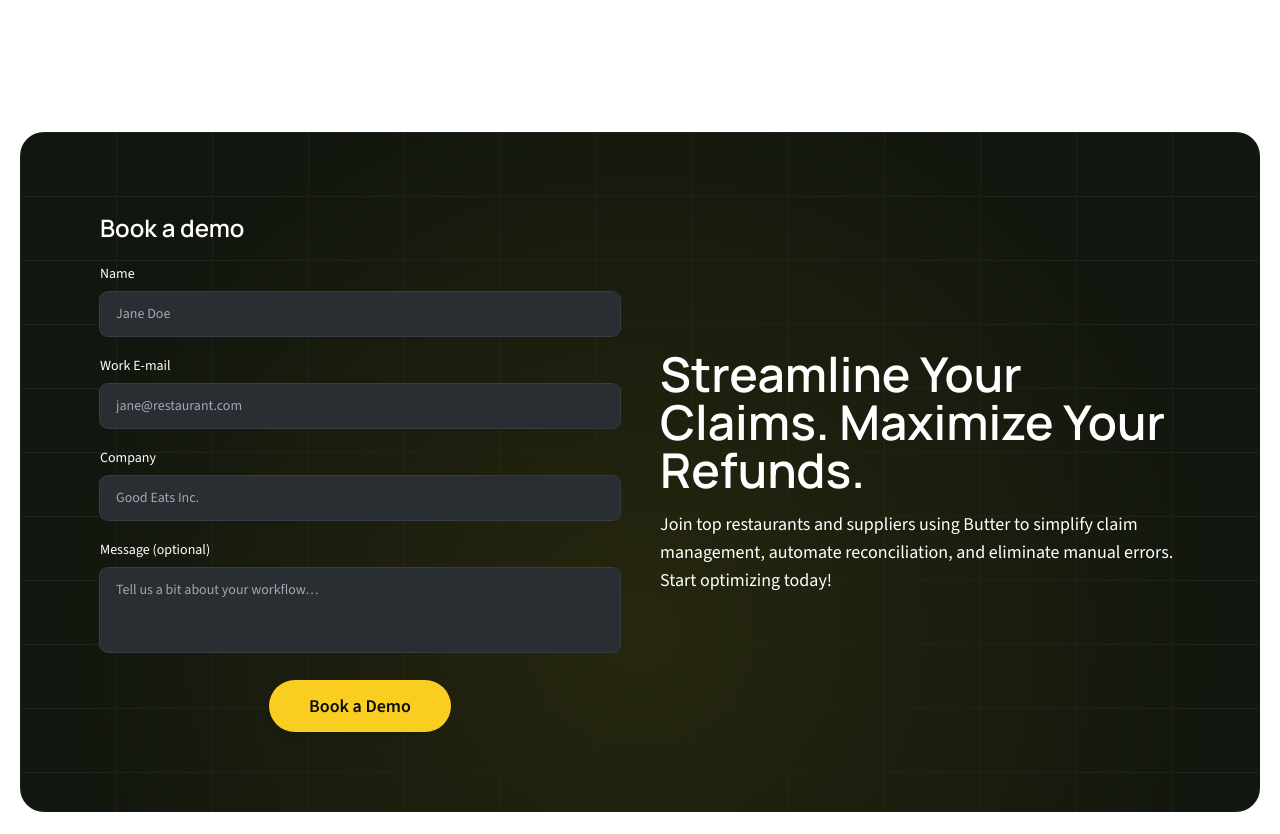
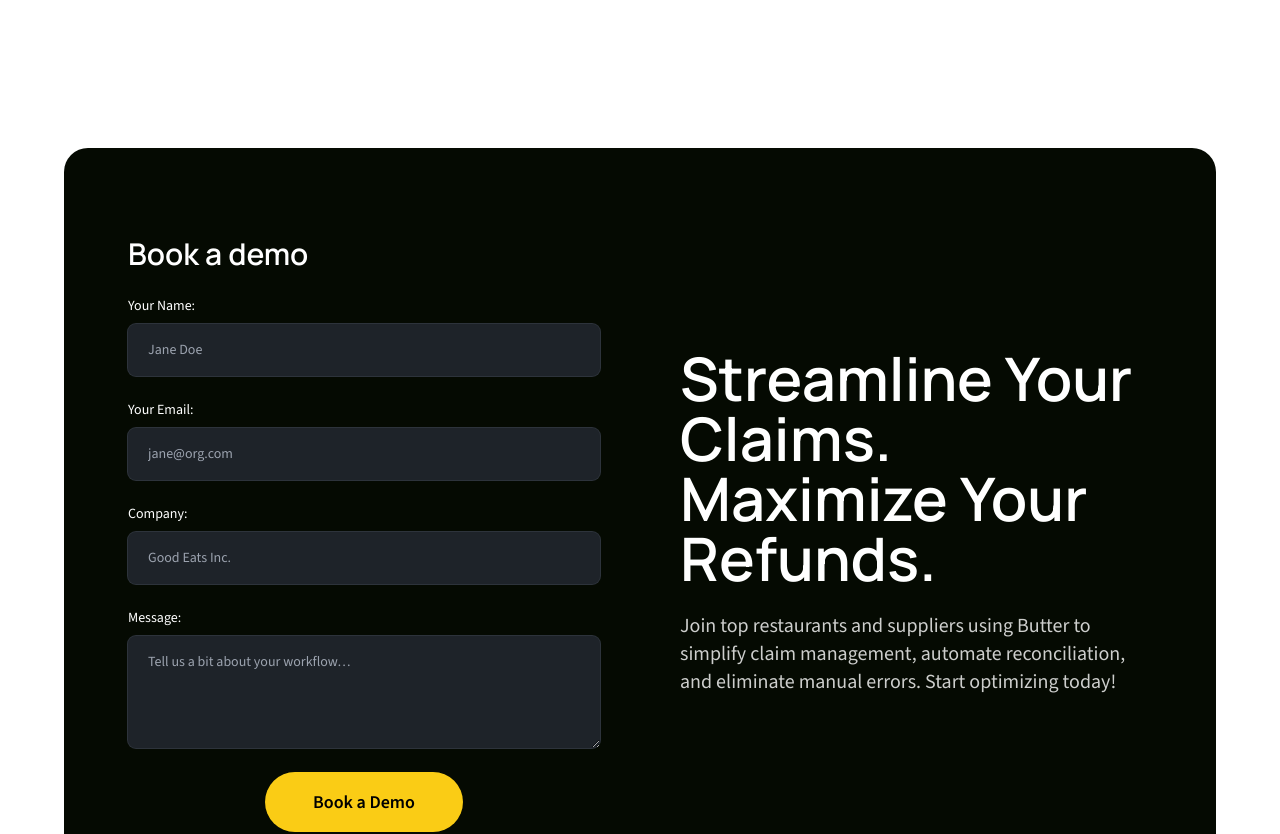
Before and after one commit to mahditasfin/butter-website-main, a Next.js app: page / in a window 1280 px wide. Shown: the part 4840-5674 px from the top of the page. Built offline with nearby package versions, Linux system fonts and the light colour scheme.

Commit message:
Update CTA.tsx

```diff
--- a/src/components/CTA.tsx
+++ b/src/components/CTA.tsx
@@ -1,110 +1,110 @@
 "use client";
 
+import { useState } from "react";
 import { ctaDetails } from "@/data/cta";
-import { useState } from "react";
 
 const CTA: React.FC = () => {
-  const [submitted, setSubmitted] = useState(false);
+  const [sent, setSent] = useState(false);
+  const [loading, setLoading] = useState(false);
+
+  const handleSubmit = async (e: React.FormEvent<HTMLFormElement>) => {
+    e.preventDefault();
+    setLoading(true);
+    const data = new FormData(e.currentTarget);
+    data.append("form-name", "demo");
+    await fetch("/", { method: "POST", body: data });
+    setSent(true);
+    setLoading(false);
+  };
 
   return (
-    <section id="cta" className="mt-10 mb-5 lg:my-20">
-      <div className="relative z-10 mx-auto rounded-3xl bg-[#050a02] bg-[linear-gradient(to_right,#12170f_1px,transparent_1px),linear-gradient(to_bottom,#12170f_1px,transparent_1px)] bg-[size:6rem_4rem] opacity-95">
-        {/* radial tint */}
-        <div className="absolute inset-0 rounded-3xl bg-[radial-gradient(circle_600px_at_50%_500px,#1C1C02,transparent)]" />
-
-        <div className="relative flex flex-col gap-10 px-6 py-12 text-white sm:px-10 sm:py-16 md:flex-row lg:px-20 lg:py-20">
-          {/* ────────── LEFT – FORM ────────── */}
+    <section id="cta" className="my-24">
+      <div className="mx-auto max-w-6xl rounded-3xl bg-[#050a02] p-14 lg:p-16 text-white">
+        <div className="flex flex-col gap-16 lg:gap-20 md:flex-row">
+          {/* LEFT – form */}
           <div className="w-full md:w-1/2">
-            {submitted ? (
-              <div className="rounded-xl bg-green-50/10 p-8 text-center md:text-left">
-                <h3 className="mb-3 text-2xl font-semibold text-green-200">
-                  Thank you!
-                </h3>
-                <p className="text-green-100">
-                  We’ll reach out shortly to schedule your personalised demo.
-                </p>
-              </div>
+            {sent ? (
+              <p className="rounded-xl bg-green-50/10 p-10 text-center md:text-left">
+                Thanks! We’ll reach out soon.
+              </p>
             ) : (
               <form
                 name="demo"
                 method="POST"
                 data-netlify="true"
-                netlify-honeypot="bot-field"
-                className="flex flex-col gap-5"
-                onSubmit={(e) => {
-                  e.preventDefault();
-                  const data = new FormData(e.currentTarget);
-                  data.append("form-name", "demo");
-                  fetch("/", { method: "POST", body: data }).then(() =>
-                    setSubmitted(true)
-                  );
-                }}
+                className="space-y-6"
+                onSubmit={handleSubmit}
               >
-                <input type="hidden" name="bot-field" />
-                <h3 className="text-2xl font-semibold">Book a demo</h3>
+                <input type="hidden" name="form-name" value="demo" />
 
-                {/** Re-usable input component */}
-                {([
-                  { label: "Name", name: "name", type: "text", ph: "Jane Doe" },
-                  {
-                    label: "Work E-mail",
-                    name: "email",
-                    type: "email",
-                    ph: "jane@restaurant.com",
-                  },
-                  {
-                    label: "Company",
-                    name: "company",
-                    type: "text",
-                    ph: "Good Eats Inc.",
-                  },
-                ] as const).map((f) => (
-                  <label key={f.name} className="flex flex-col text-sm">
-                    {f.label}
-                    <input
-                      name={f.name}
-                      type={f.type}
-                      required
-                      placeholder={f.ph}
-                      className="mt-2 rounded-lg bg-[#1e2329] px-4 py-3 placeholder-gray-400
-                                 ring-1 ring-[#2d333b] focus:outline-none
-                                 focus:ring-2 focus:ring-yellow-500"
-                    />
-                  </label>
-                ))}
+                <h3 className="text-3xl font-semibold">Book a demo</h3>
 
-                {/* Message */}
                 <label className="flex flex-col text-sm">
-                  Message&nbsp;(optional)
-                  <textarea
-                    name="message"
-                    rows={3}
-                    placeholder="Tell us a bit about your workflow…"
-                    className="mt-2 resize-none rounded-lg bg-[#1e2329] px-4 py-3 placeholder-gray-400
-                               ring-1 ring-[#2d333b] focus:outline-none
-                               focus:ring-2 focus:ring-yellow-500"
+                  Your Name:
+                  <input
+                    name="name"
+                    type="text"
+                    required
+                    placeholder="Jane Doe"
+                    className="mt-2 rounded-lg bg-[#1e2329] px-5 py-4 placeholder-gray-400
+                               ring-1 ring-[#2d333b] focus:ring-2 focus:ring-yellow-500"
                   />
                 </label>
 
-                {/* Submit */}
+                <label className="flex flex-col text-sm">
+                  Your Email:
+                  <input
+                    name="email"
+                    type="email"
+                    required
+                    placeholder="jane@org.com"
+                    className="mt-2 rounded-lg bg-[#1e2329] px-5 py-4 placeholder-gray-400
+                               ring-1 ring-[#2d333b] focus:ring-2 focus:ring-yellow-500"
+                  />
+                </label>
+
+                <label className="flex flex-col text-sm">
+                  Company:
+                  <input
+                    name="company"
+                    type="text"
+                    required
+                    placeholder="Good Eats Inc."
+                    className="mt-2 rounded-lg bg-[#1e2329] px-5 py-4 placeholder-gray-400
+                               ring-1 ring-[#2d333b] focus:ring-2 focus:ring-yellow-500"
+                  />
+                </label>
+
+                <label className="flex flex-col text-sm">
+                  Message:
+                  <textarea
+                    name="message"
+                    rows={4}
+                    placeholder="Tell us a bit about your workflow…"
+                    className="mt-2 rounded-lg bg-[#1e2329] px-5 py-4 placeholder-gray-400
+                               ring-1 ring-[#2d333b] focus:ring-2 focus:ring-yellow-500"
+                  />
+                </label>
+
                 <button
                   type="submit"
-                  className="mx-auto mt-2 w-max rounded-full bg-yellow-400 px-10 py-3 font-semibold
-                             text-black shadow-md transition hover:bg-yellow-500
-                             focus:outline-none focus:ring-2 focus:ring-yellow-500 focus:ring-offset-2"
+                  disabled={loading}
+                  className="mx-auto block rounded-full bg-yellow-400 px-12 py-4
+                             text-lg font-semibold text-black transition
+                             hover:bg-yellow-500 disabled:opacity-60"
                 >
-                  Book&nbsp;a&nbsp;Demo
+                  {loading ? "Sending…" : "Book a Demo"}
                 </button>
               </form>
             )}
           </div>
 
-          {/* ────────── RIGHT – COPY ────────── */}
+          {/* RIGHT – copy */}
           <div className="flex w-full flex-col items-center justify-center text-center md:w-1/2 md:items-start md:text-left">
-            <h2 className="mb-4 max-w-2xl text-3xl font-semibold leading-tight sm:text-4xl lg:text-5xl">
+            <h2 className="mb-6 max-w-2xl text-4xl font-semibold leading-tight sm:text-5xl lg:text-6xl">
               {ctaDetails.heading}
             </h2>
-            <p className="mx-auto max-w-xl md:mx-0 md:px-0">
+            <p className="max-w-md text-lg opacity-80 lg:text-xl">
               {ctaDetails.subheading}
             </p>
           </div>
```
